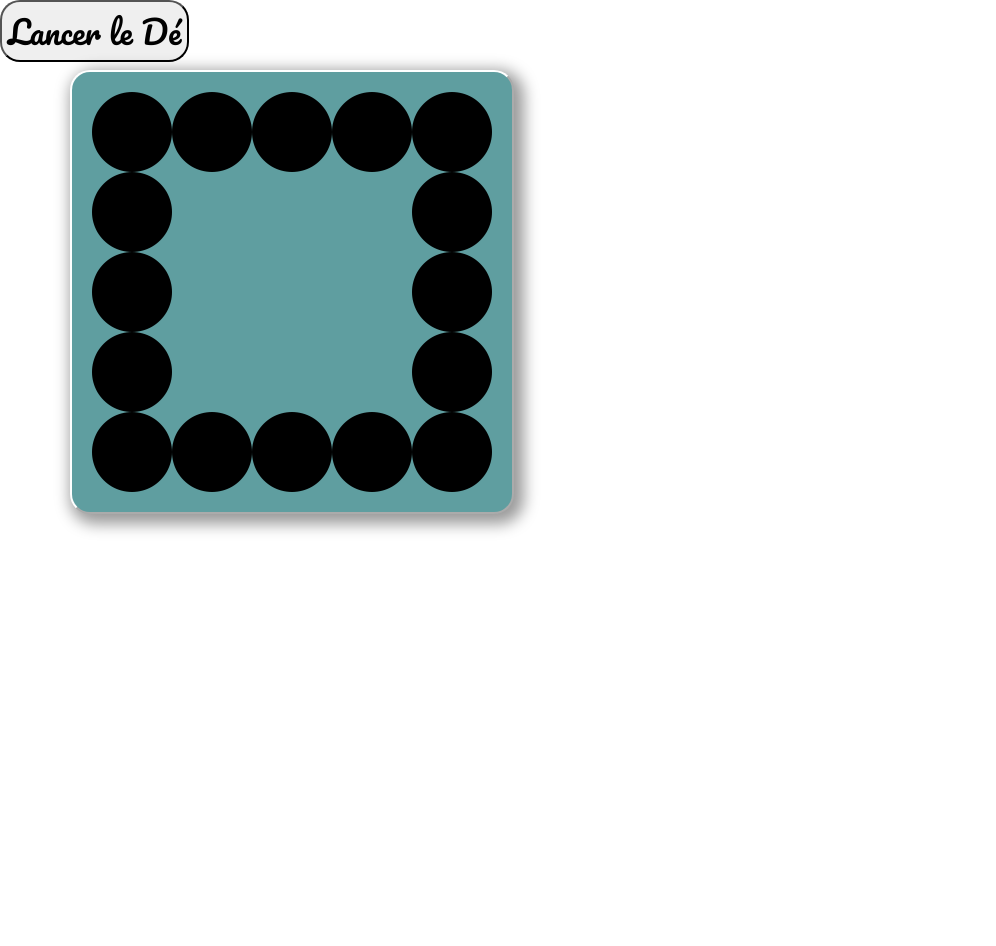
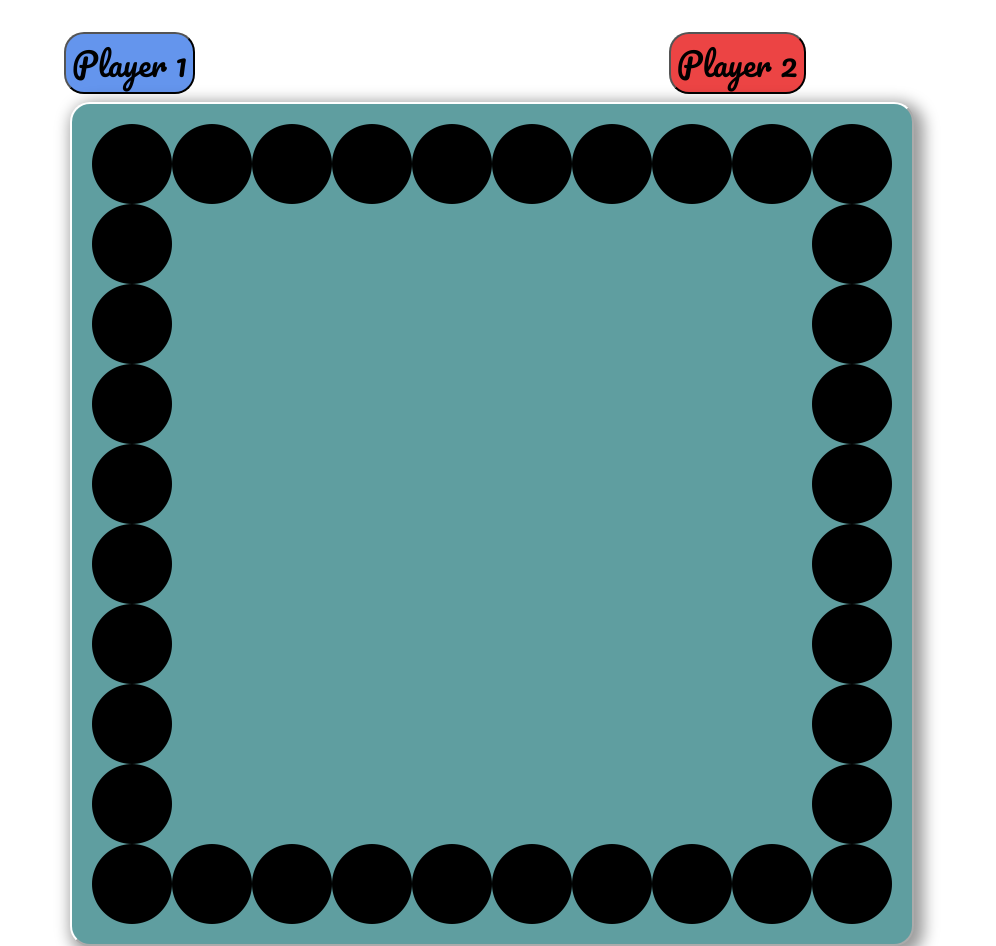
Before and after one commit to karim-28-07/petits, a React (Create React App) app: page / in a window 1280 px wide. Shown: the whole page, without its empty margins (0-996 px from the left). Before the commit the page ends 800 px from the top, so only its background shows below. Built offline with nearby package versions, Linux system fonts and the light colour scheme.

Commit message:
fini player1

```diff
--- a/package.json
+++ b/package.json
@@ -6,6 +6,7 @@
     "@testing-library/jest-dom": "^5.11.10",
     "@testing-library/react": "^11.2.6",
     "@testing-library/user-event": "^12.8.3",
+    "bootstrap": "^4.6.0",
     "react": "^17.0.2",
     "react-dom": "^17.0.2",
     "react-scripts": "4.0.3",
--- a/src/App.css
+++ b/src/App.css
@@ -14,8 +14,8 @@ transition: all 0.5s 0s ease-out;}
     position: absolute;
     padding: 20px;
     margin: 70px;
-     width: 400px;
-    height: 400px;
+     width: 800px;
+    height: 800px;
     background-color: cadetblue;
     border: 2px outset white;
     border-radius: 20px;
@@ -57,8 +57,19 @@ button{
     font-family: 'Pacifico', cursive;
     font-size: 32px;
     border-radius: 20px;
+
 }
 p{
     font-size: 32px;
     font-family: 'Pacifico', cursive;
 }
+
+.b1{
+    float: left;
+    margin: 0 37vmax 0 5vmax;
+    background-color: cornflowerblue;
+}
+.b2{
+
+    background-color: #ec4444;
+}
--- a/src/App.js
+++ b/src/App.js
@@ -1,4 +1,5 @@
 import React from "react";
+// import 'bootstrap/dist/css/bootstrap.min.css';
 import './App.css'
 
 class App extends React.Component {
@@ -7,7 +8,8 @@ class App extends React.Component {
 
     this.state = {
       total: 0,
-      numCase: 0
+      numCase: 0,
+      numCase2: 0
     }
 
     this.lancerDee = this.lancerDee.bind(this)
@@ -20,6 +22,15 @@ class App extends React.Component {
       numCase: this.state.numCase + dee
     })
   }
+  lancerDee2() {
+    const dee = Math.floor(Math.random() * (6 - 1)) + 1;
+
+    this.setState({
+      numCase2: this.state.numCase2 + dee
+    })
+  }
+
+
 
   // Bonus
   // go() {
@@ -31,7 +42,9 @@ class App extends React.Component {
   //   }
   // }
 
+
   render() {
+
 
     console.log("this.state.numCase", this.state.numCase);
 
@@ -40,38 +53,67 @@ class App extends React.Component {
         <div id="jeu">
           <div id="col1">
             <i class="fas fa-circle" style={{color: this.state.numCase == 1 ? "white" : "black"}}></i>
-            <i class="fas fa-circle"></i>
-            <i class="fas fa-circle"></i>
-            <i class="fas fa-circle"></i>
-            <i class="fas fa-circle"></i>
+            <i class="fas fa-circle" style={{color: this.state.numCase == 2 ? "white" : "black"}}></i>
+            <i class="fas fa-circle" style={{color: this.state.numCase == 3 ? "white" : "black"}}></i>
+            <i class="fas fa-circle" style={{color: this.state.numCase == 4 ? "white" : "black"}}></i>
+            <i class="fas fa-circle" style={{color: this.state.numCase == 5 ? "white" : "black"}}></i>
+            <i class="fas fa-circle" style={{color: this.state.numCase == 6 ? "white" : "black"}}></i>
+            <i class="fas fa-circle" style={{color: this.state.numCase == 7 ? "white" : "black"}}></i>
+            <i class="fas fa-circle" style={{color: this.state.numCase == 8 ? "white" : "black"}}></i>
+            <i class="fas fa-circle" style={{color: this.state.numCase == 9 ? "white" : "black"}}></i>
+            <i class="fas fa-circle" style={{color: this.state.numCase == 10 ? "white" : "black"}}></i>
           </div>
 
           <div id="col2">
-            <i class="fas fa-circle"></i>
-            <i class="fas fa-circle"></i>
-            <i class="fas fa-circle"></i>
+            <i class="fas fa-circle" style={{color: this.state.numCase == 11 ? "white" : "black"}}></i>
+            <i class="fas fa-circle" style={{color: this.state.numCase == 12 ? "white" : "black"}}></i>
+            <i class="fas fa-circle" style={{color: this.state.numCase == 13 ? "white" : "black"}}></i>
+            <i class="fas fa-circle" style={{color: this.state.numCase == 14 ? "white" : "black"}}></i>
+            <i class="fas fa-circle" style={{color: this.state.numCase == 15 ? "white" : "black"}}></i>
+            <i class="fas fa-circle" style={{color: this.state.numCase == 16 ? "white" : "black"}}></i>
+            <i class="fas fa-circle" style={{color: this.state.numCase == 17 ? "white" : "black"}}></i>
+            <i class="fas fa-circle" style={{color: this.state.numCase == 18 ? "white" : "black"}}></i>
           </div>
 
           <div id="col3">
-            <i class="fas fa-circle"></i>
-            <i class="fas fa-circle"></i>
-            <i class="fas fa-circle"></i>
-            <i class="fas fa-circle"></i>
-            <i class="fas fa-circle"></i>
+            <i class="fas fa-circle" style={{color: this.state.numCase == 19 ? "white" : "black"}}></i>
+            <i class="fas fa-circle" style={{color: this.state.numCase == 20 ? "white" : "black"}}></i>
+            <i class="fas fa-circle" style={{color: this.state.numCase == 21 ? "white" : "black"}}></i>
+            <i class="fas fa-circle" style={{color: this.state.numCase == 22 ? "white" : "black"}}></i>
+            <i class="fas fa-circle" style={{color: this.state.numCase == 23 ? "white" : "black"}}></i>
+            <i class="fas fa-circle" style={{color: this.state.numCase == 24 ? "white" : "black"}}></i>
+            <i class="fas fa-circle" style={{color: this.state.numCase == 25 ? "white" : "black"}}></i>
+            <i class="fas fa-circle" style={{color: this.state.numCase == 26 ? "white" : "black"}}></i>
+            <i class="fas fa-circle" style={{color: this.state.numCase == 27 ? "white" : "black"}}></i>
+            <i class="fas fa-circle" style={{color: this.state.numCase == 28 ? "white" : "black"}}></i>
           </div>
 
           <div id="col4">
-            <i class="fas fa-circle"></i>
-            <i class="fas fa-circle"></i>
-            <i class="fas fa-circle"></i>
+            <i class="fas fa-circle" style={{color: this.state.numCase == 29 ? "white" : "black"}}></i>
+            <i class="fas fa-circle" style={{color: this.state.numCase == 30 ? "white" : "black"}}></i>
+            <i class="fas fa-circle" style={{color: this.state.numCase == 31 ? "white" : "black"}}></i>
+            <i class="fas fa-circle" style={{color: this.state.numCase == 32 ? "white" : "black"}}></i>
+            <i class="fas fa-circle" style={{color: this.state.numCase == 33 ? "white" : "black"}}></i>
+            <i class="fas fa-circle" style={{color: this.state.numCase == 34 ? "white" : "black"}}></i>
+            <i class="fas fa-circle" style={{color: this.state.numCase == 35 ? "white" : "black"}}></i>
+            <i class="fas fa-circle" style={{color: this.state.numCase == 36 ? "white" : "black"}}></i>
           </div>
 
         </div>
 
         <div>
+            <button className="b1  " onClick={this.lancerDee}>Player 1</button>
+            <p></p>
+        </div>
+        <div>
+            <button className="b2" onClick={this.lancerDee2}>Player 2</button>
+            <p></p>
+        </div>
+
+        {/* <div>
             <button onClick={this.lancerDee}>Lancer le Dé</button>
             <p></p>
-        </div>
+        </div> */}
       </div>
     )
   }
```
Also changed, not shown: 1 other file (tests, documents, lock files or other folders).
